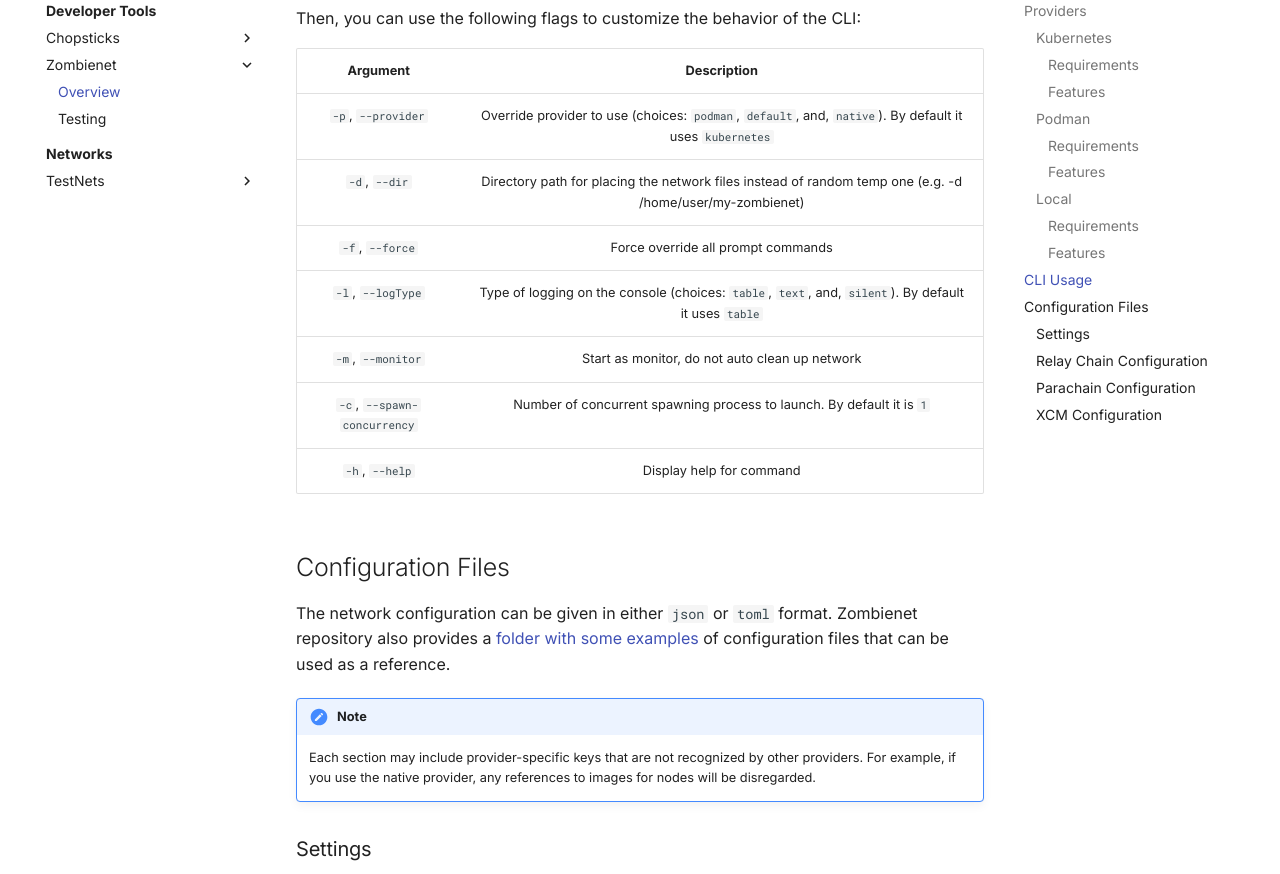
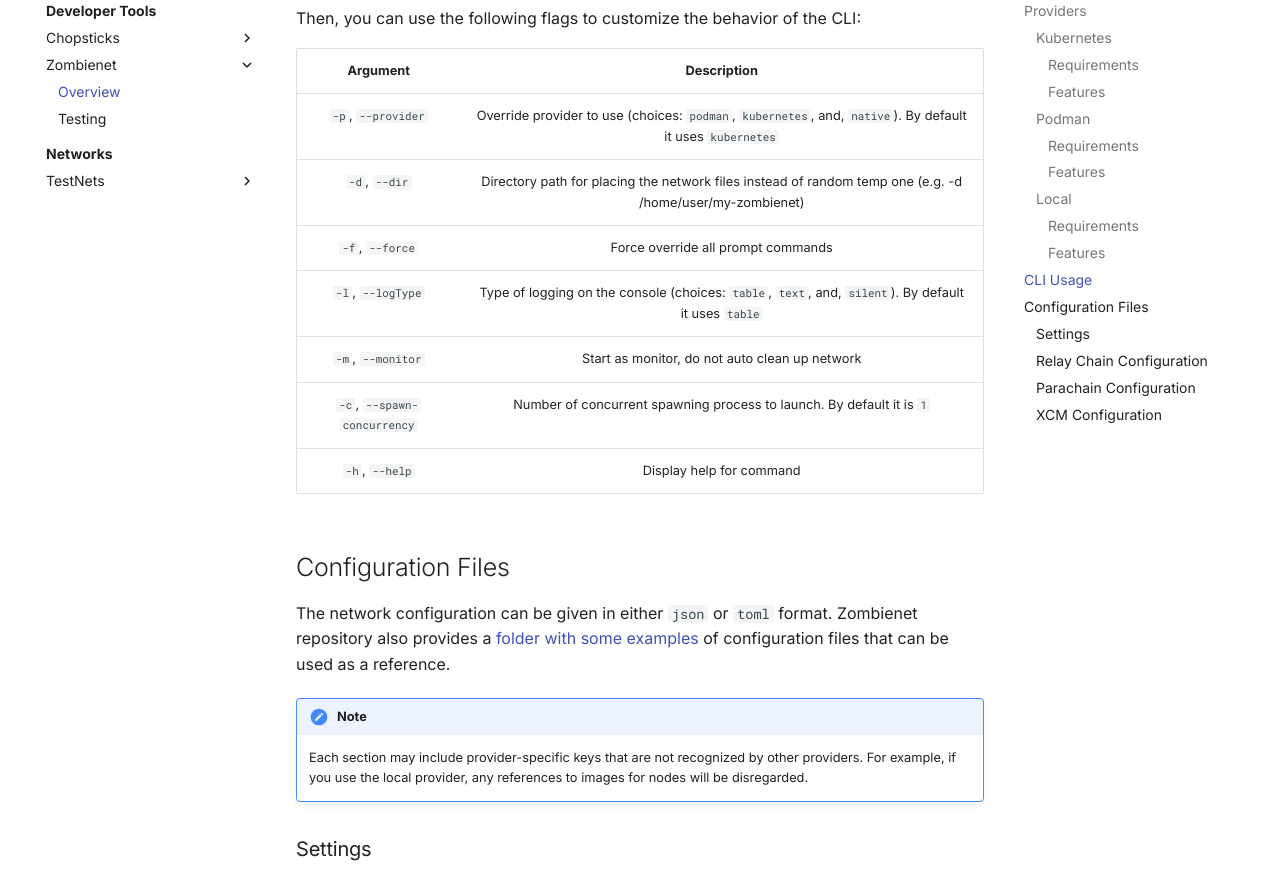
Before and after one commit to papermoonio/polkadot-ecosystem-docs-draft, an MkDocs documentation site: the page built from docs/dev-tools/zombienet/overview.md, in a window 1280 px wide and 1400 px high, scrolled down 6028 px. Shown: the part 151-1025 px from the top of the window. Built offline with MkDocs 1.6.1 and Material for MkDocs 9.7.7, drawn with Linux system fonts in a browser that asks for light colours.

Commit message:
fix: adding clarification when refering to native provider

````diff
--- a/docs/dev-tools/zombienet/overview.md
+++ b/docs/dev-tools/zombienet/overview.md
@@ -135,7 +135,7 @@
 ...
 ```
 
-At the moment, Zombienet supports the following providers: `kubernetes`, `podman`, and `native`.
+At the moment, Zombienet supports the following providers: `kubernetes`, `podman`, and `native` (local).
 
 It's important to note that each provider has specific requirements and associated features. The subsequent sections will guide you through the installation process for each provider and the requirements and features each provider offers.
 
@@ -259,7 +259,7 @@
 
 |                 Argument                  |                                                Description                                                |
 | :---------------------------------------: | :-------------------------------------------------------------------------------------------------------: |
-|            `-p`, `--provider`             |  Override provider to use (choices: `podman`, `default`, and, `native`). By default it uses `kubernetes`  |
+|            `-p`, `--provider`             |  Override provider to use (choices: `podman`, `kubernetes`, and, `native`). By default it uses `kubernetes`  |
 |           `-d`, `--dir` <path>            | Directory path for placing the network files instead of random temp one (e.g. -d /home/user/my-zombienet) |
 |              `-f`, `--force`              |                                    Force override all prompt commands                                     |
 |        `-l`, `--logType` <logType>        |   Type of logging on the console (choices: `table`, `text`, and, `silent`). By default it uses `table`    |
@@ -273,7 +273,7 @@
 The network configuration can be given in either `json` or `toml` format. Zombienet repository also provides a [folder with some examples](https://github.com/paritytech/zombienet/tree/main/examples){target=_blank} of configuration files that can be used as a reference.
 
 !!! note
-    Each section may include provider-specific keys that are not recognized by other providers. For example, if you use the native provider, any references to images for nodes will be disregarded.
+    Each section may include provider-specific keys that are not recognized by other providers. For example, if you use the local provider, any references to images for nodes will be disregarded.
 
 ### Settings
 
````
